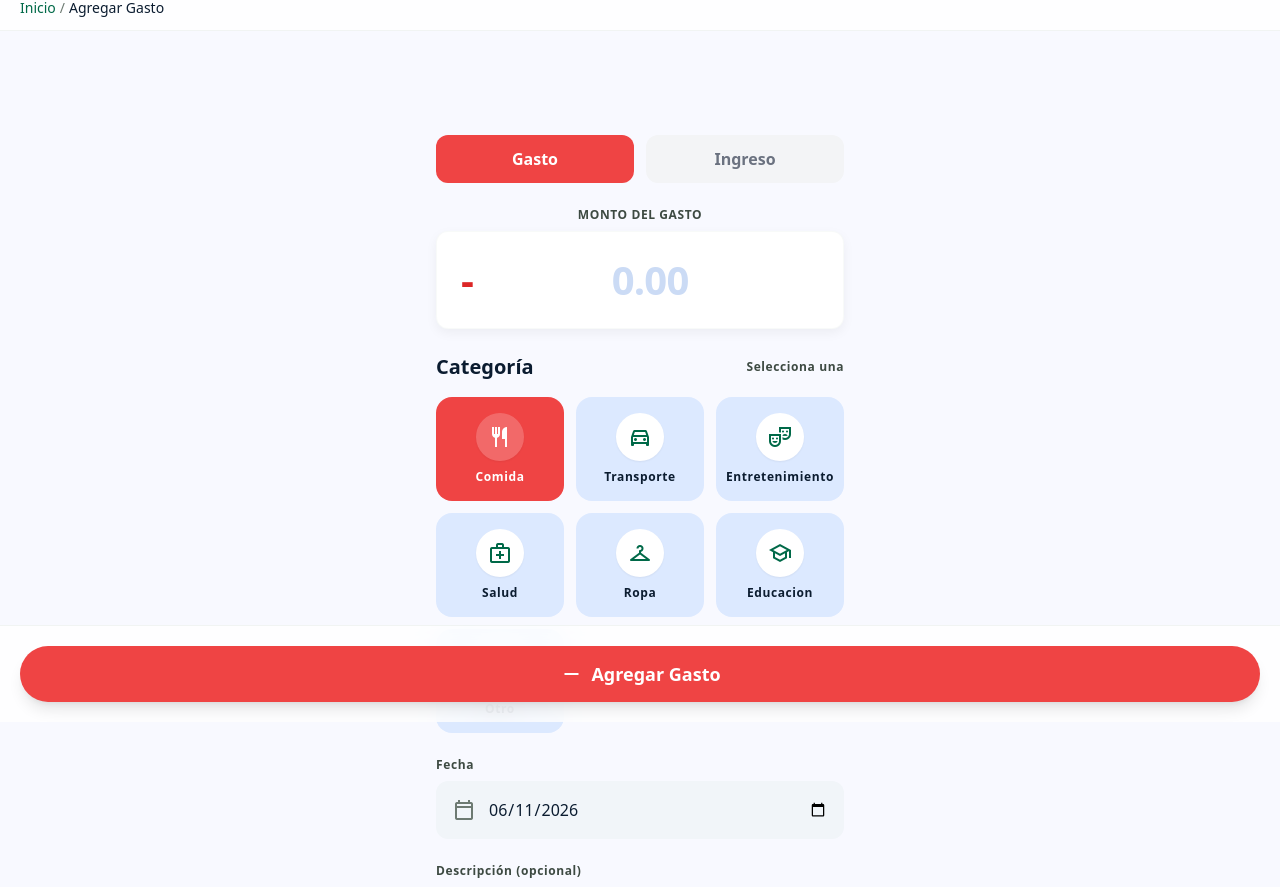
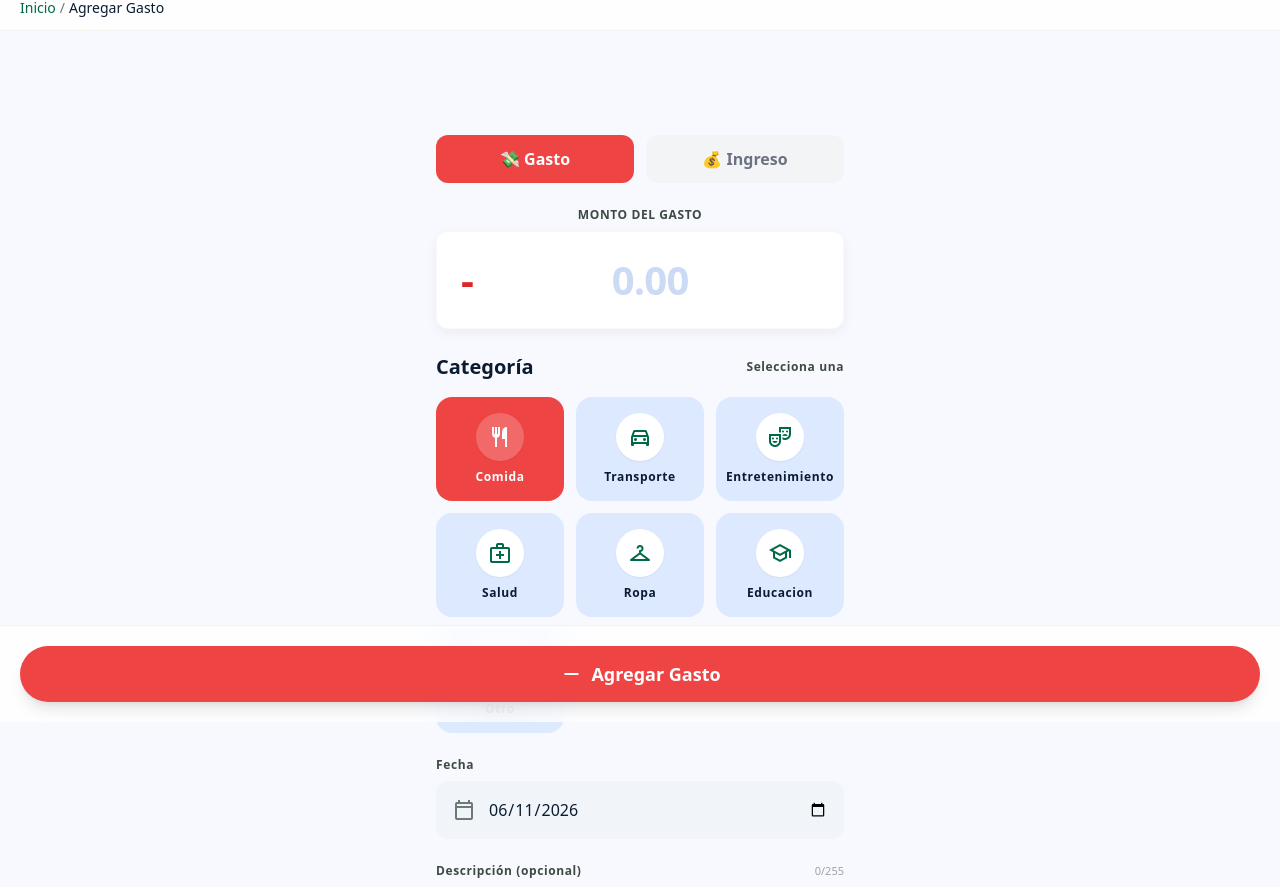
Before and after one commit to Terreneitor370/finexa, a React (Vite) app in the folder frontend/: page /agregar-gasto in a window 1280 px wide. Shown: the part 78-965 px from the top of the page. Built offline with nearby package versions, Linux system fonts and the light colour scheme.

Commit message:
feat: validacion de descripcion y contador de caracteres

```diff
--- a/frontend/src/pages/AgregarGasto.jsx
+++ b/frontend/src/pages/AgregarGasto.jsx
@@ -43,6 +43,11 @@ const AgregarGasto = () => {
 
     if (!fecha) {
       newErrors.fecha = 'La fecha es obligatoria';
+    }
+
+    // Validación de descripción
+    if (descripcion && descripcion.length > 255) {
+      newErrors.descripcion = 'La descripción no puede exceder los 255 caracteres';
     }
 
     setErrors(newErrors);
@@ -115,7 +120,7 @@ const AgregarGasto = () => {
                 tipo === 'gasto' ? 'bg-red-500 text-white' : 'bg-gray-100 text-gray-500'
               }`}
             >
-              Gasto
+              💸 Gasto
             </button>
             <button
               type="button"
@@ -124,12 +129,12 @@ const AgregarGasto = () => {
                 tipo === 'ingreso' ? 'bg-green-500 text-white' : 'bg-gray-100 text-gray-500'
               }`}
             >
-              Ingreso
+              💰 Ingreso
             </button>
           </div>
         </section>
 
-          <section className="mt-6 flex flex-col items-center">
+        <section className="mt-6 flex flex-col items-center">
           <label className="text-[12px] leading-[16px] tracking-[0.05em] font-semibold text-[#3d4a42] uppercase mb-2">
             {tipo === 'ingreso' ? 'MONTO DEL INGRESO' : 'MONTO DEL GASTO'}
           </label>
@@ -152,6 +157,7 @@ const AgregarGasto = () => {
           </div>
           {errors.monto && <p className="text-red-500 text-xs mt-1">{errors.monto}</p>}
         </section>
+
         {tipo === 'gasto' && (
           <section className="mt-6">
             <div className="flex items-center justify-between mb-4">
@@ -197,13 +203,29 @@ const AgregarGasto = () => {
         </section>
 
         <section className="mt-6">
-          <label className="text-[12px] leading-[16px] tracking-[0.05em] font-semibold text-[#3d4a42] block mb-2">Descripción (opcional)</label>
+          <div className="flex justify-between items-center mb-2">
+            <label className="text-[12px] leading-[16px] tracking-[0.05em] font-semibold text-[#3d4a42]">
+              Descripción (opcional)
+            </label>
+            <span className={`text-[11px] ${descripcion.length > 255 ? 'text-red-500' : 'text-gray-400'}`}>
+              {descripcion.length}/255
+            </span>
+          </div>
           <textarea
             value={descripcion}
-            onChange={(e) => setDescripcion(e.target.value)}
-            className="w-full min-h-[112px] resize-none rounded-xl border border-[#d7dde3] bg-white px-4 py-3 text-[16px] leading-[24px] text-[#0b1c30] outline-none focus:border-[#006948] focus:ring-2 focus:ring-[#006948]/10"
+            onChange={(e) => {
+              const texto = e.target.value;
+              if (texto.length <= 255) {
+                setDescripcion(texto);
+                if (errors.descripcion) setErrors({ ...errors, descripcion: '' });
+              }
+            }}
+            className={`w-full min-h-[112px] resize-none rounded-xl border px-4 py-3 text-[16px] leading-[24px] text-[#0b1c30] outline-none focus:ring-2 focus:ring-[#006948]/10 transition-all ${
+              errors.descripcion ? 'border-red-500' : 'border-[#d7dde3] focus:border-[#006948]'
+            }`}
             placeholder="Añade una nota sobre el gasto o ingreso"
           />
+          {errors.descripcion && <p className="text-red-500 text-xs mt-1">{errors.descripcion}</p>}
         </section>
       </main>
 
```
Also changed, not shown: 4 other files (tests, documents, lock files or other folders).
